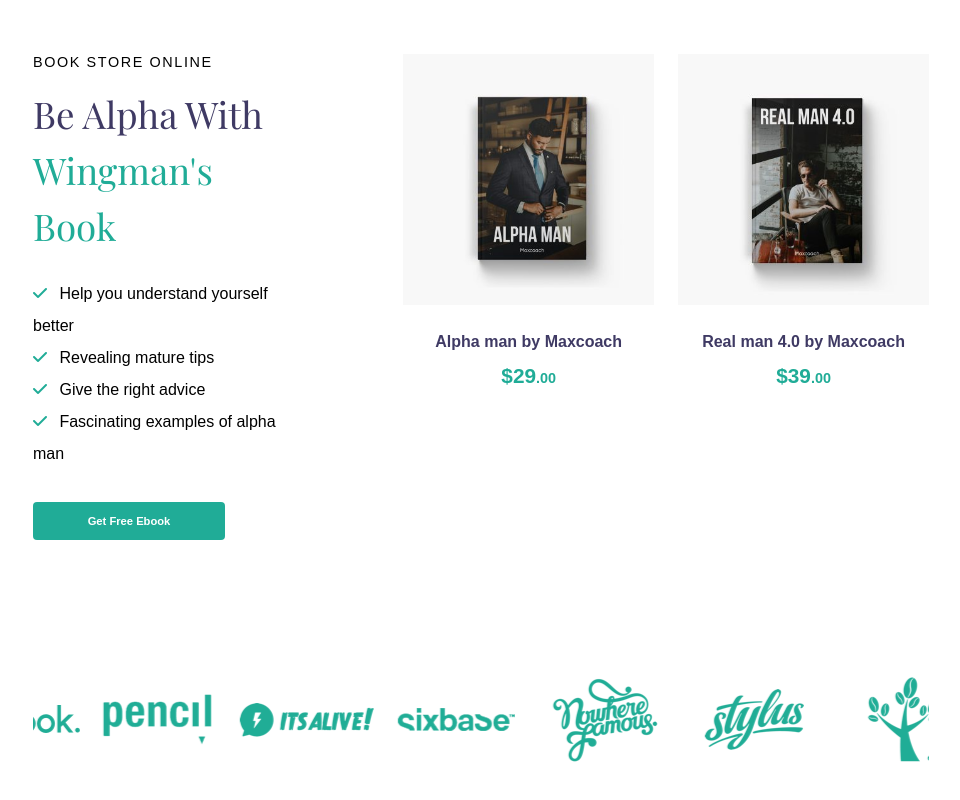
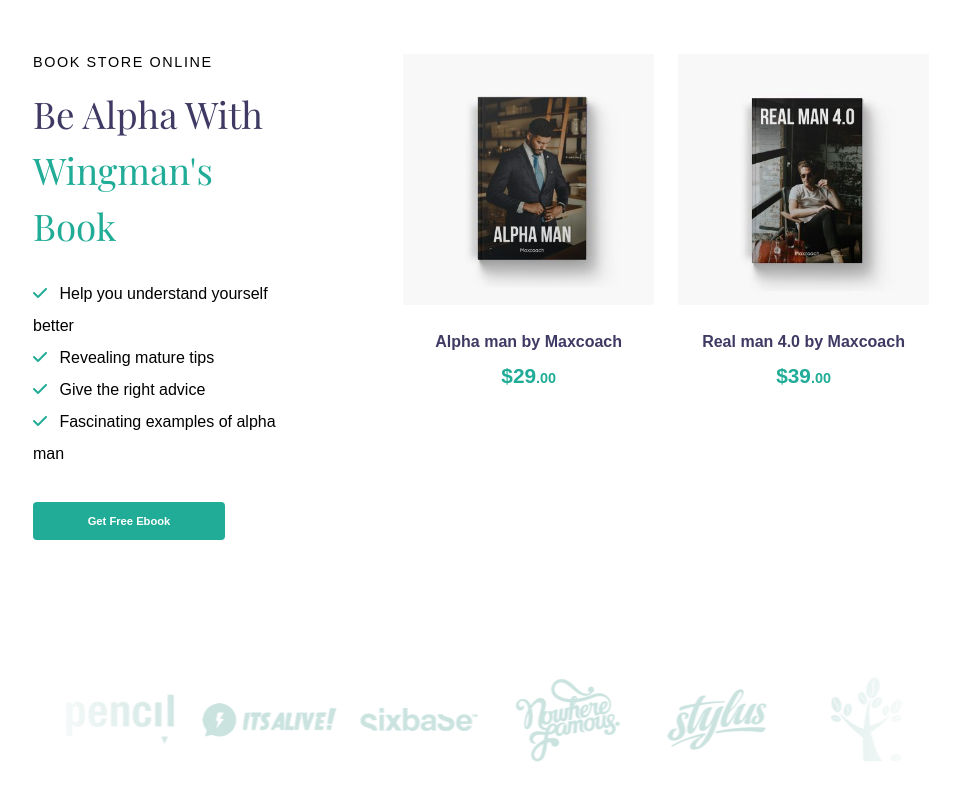
Before and after one commit to AlvaroArbaiza/proj-html-vuejs, a Vue app: page / in a window 1280 px wide. Shown: the part 2621-3421 px from the top of the page, without its empty margins (159-1119 px from the left). Built offline with nearby package versions, Linux system fonts and the light colour scheme.

Commit message:
Completamento carousel

```diff
--- a/src/components/PartnersComp.vue
+++ b/src/components/PartnersComp.vue
@@ -18,7 +18,7 @@ export default {
 
             const carousel = document.querySelector(".carousel");
 
-            for( let i = 0; i < store.partners.length; i++ ) {
+            for( let i = 0; i < store.partners.length-1; i++ ) {
 
                 let cloneNode = carousel.children[i].cloneNode(true);
 
@@ -29,7 +29,7 @@ export default {
                 carousel.appendChild(cloneNode);
             }
 
-            console.log(carousel)
+            console.log(store.partners)
         }
     }
 }
@@ -56,23 +56,52 @@ export default {
     @include center('both');
     height: 200px;
     overflow: hidden;
+    position: relative;
 
+    &:before,
+    &:after {
+        content: "";
+        width: 10rem;
+        height: 100%;
+        position: absolute;
+        top: 0;
+        z-index: 1;
+    }
+    &:before {
+        left: 0;
+        background: linear-gradient(to right, $white 0%, transparent 100%);
+    }
+    &:after {
+        right: 0;
+        background: linear-gradient(to left, $white 0%, transparent 100%);
+    }
+
+    // carousel
     .carousel {
         display: flex;
         list-style: none;
         width: 100%;
-        animation: scrolling 15s linear infinite;
+        animation: scrolling calc(6 * 2s) linear infinite;
 
         @keyframes scrolling {
         0% { transform: translateX(0); }
-        100% { transform: translateX(calc(-100% / 6) * 8); }
+        100% { transform: translateX( -1 * calc(100% / $elements-displayed) * 7); }
+        }
+
+        &:hover {
+            animation-play-state: paused;
         }
 
         .partners {
-            flex-basis: calc(100% / 6);
+            flex-basis: calc(100% / $elements-displayed);
             aspect-ratio: 1;
             flex-shrink: 0;
             @include center ('both');
+            filter: opacity(0.3) grayscale(40%);
+
+            &:hover {
+                filter: opacity(1) grayscale(0);
+            }
         }
     }
 
--- a/src/style/partials/_variables.scss
+++ b/src/style/partials/_variables.scss
@@ -27,3 +27,6 @@ $amour: #fcf7fb;
 
 // font styles
 $font-playfair: "Playfair Display", serif;
+
+// elements carousel
+$elements-displayed: 6;
```
